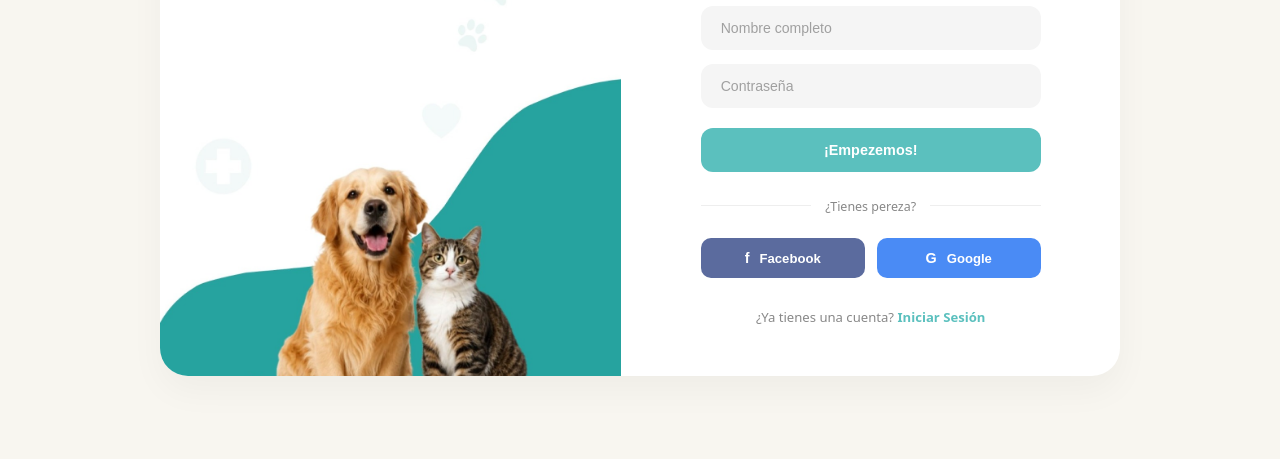
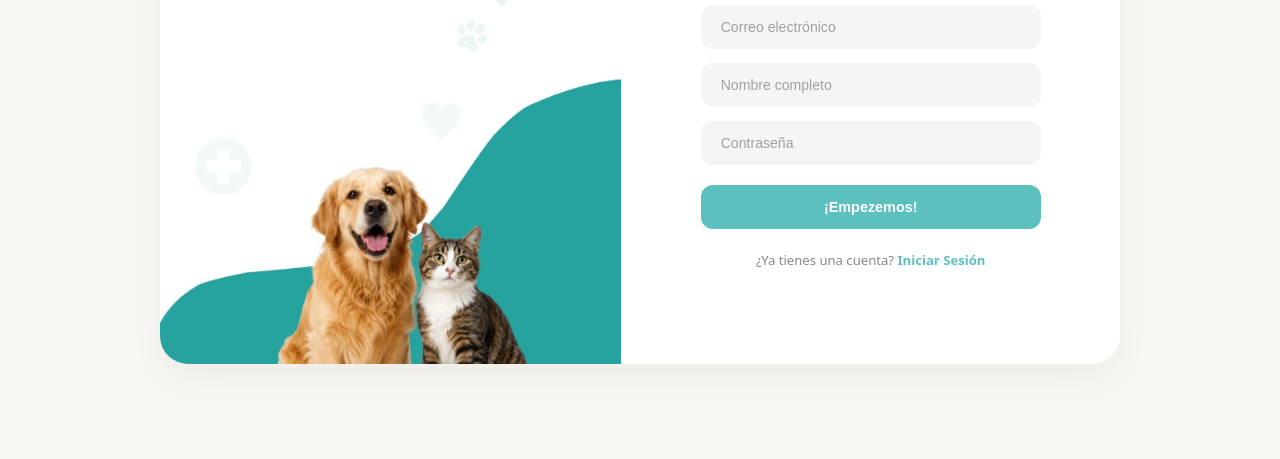
Before and after one commit to hana0108/Vet_Group_7, a website: page registro.html in a window 1280 px wide. Shown: the part 341-800 px from the top of the page. Drawn offline with Linux system fonts and the light colour scheme.

Commit message:
chore: quitar botones sociales sin funcionalidad
Co-authored-by: Copilot <223556219+Copilot@users.noreply.github.com>

```diff
--- a/login_style.css
+++ b/login_style.css
@@ -6,8 +6,6 @@
     --color-text-muted: #888888;
     --color-input-bg: #f5f5f5;
     --color-white: #ffffff;
-    --color-facebook: #5b6b9e;
-    --color-google: #4a8bf5;
     --font-family: system-ui, -apple-system, BlinkMacSystemFont, 'Segoe UI', Roboto, Oxygen, Ubuntu, Cantarell, sans-serif;
 }
 
@@ -243,43 +241,10 @@ body {
     color: var(--color-text-muted);
 }
 
-.social-login {
-    display: flex;
-    gap: 12px;
-    margin-bottom: 30px;
-}
-
-.btn-social {
-    flex: 1;
-    padding: 12px;
-    border: none;
-    border-radius: 10px;
-    font-weight: 600;
-    font-size: 0.82rem;
-    color: var(--color-white);
-    cursor: pointer;
-    display: flex;
-    align-items: center;
-    justify-content: center;
-    gap: 10px;
-}
-
-.btn-facebook {
-    background-color: var(--color-facebook);
-}
-
-.btn-google {
-    background-color: var(--color-google);
-}
-
-.social-icon {
-    font-weight: 800;
-    font-size: 0.9rem;
-}
-
 .signup-text {
     font-size: 0.82rem;
     color: var(--color-text-muted);
+    margin-top: 22px;
 }
 
 .signup-text a {
--- a/registro.html
+++ b/registro.html
@@ -44,7 +44,7 @@
 
                     <form id="authForm" data-mode="register" action="#" method="POST" novalidate>
                         <div class="form-group">
-                            <input id="contacto" name="contacto" type="text" placeholder="Correo o Teléfono" autocomplete="username" required>
+                            <input id="contacto" name="email" type="email" placeholder="Correo electrónico" autocomplete="email" required>
                         </div>
 
                         <div class="form-group">
@@ -60,19 +60,6 @@
                         </button>
                     </form>
 
-                    <div class="divider">
-                        <span>¿Tienes pereza?</span>
-                    </div>
-
-                    <div class="social-login">
-                        <button type="button" class="btn-social btn-facebook">
-                            <span class="social-icon">f</span> Facebook
-                        </button>
-                        <button type="button" class="btn-social btn-google">
-                            <span class="social-icon">G</span> Google
-                        </button>
-                    </div>
-
                     <p class="signup-text">
                         ¿Ya tienes una cuenta? <a href="login.html">Iniciar Sesión</a>
                     </p>
```
